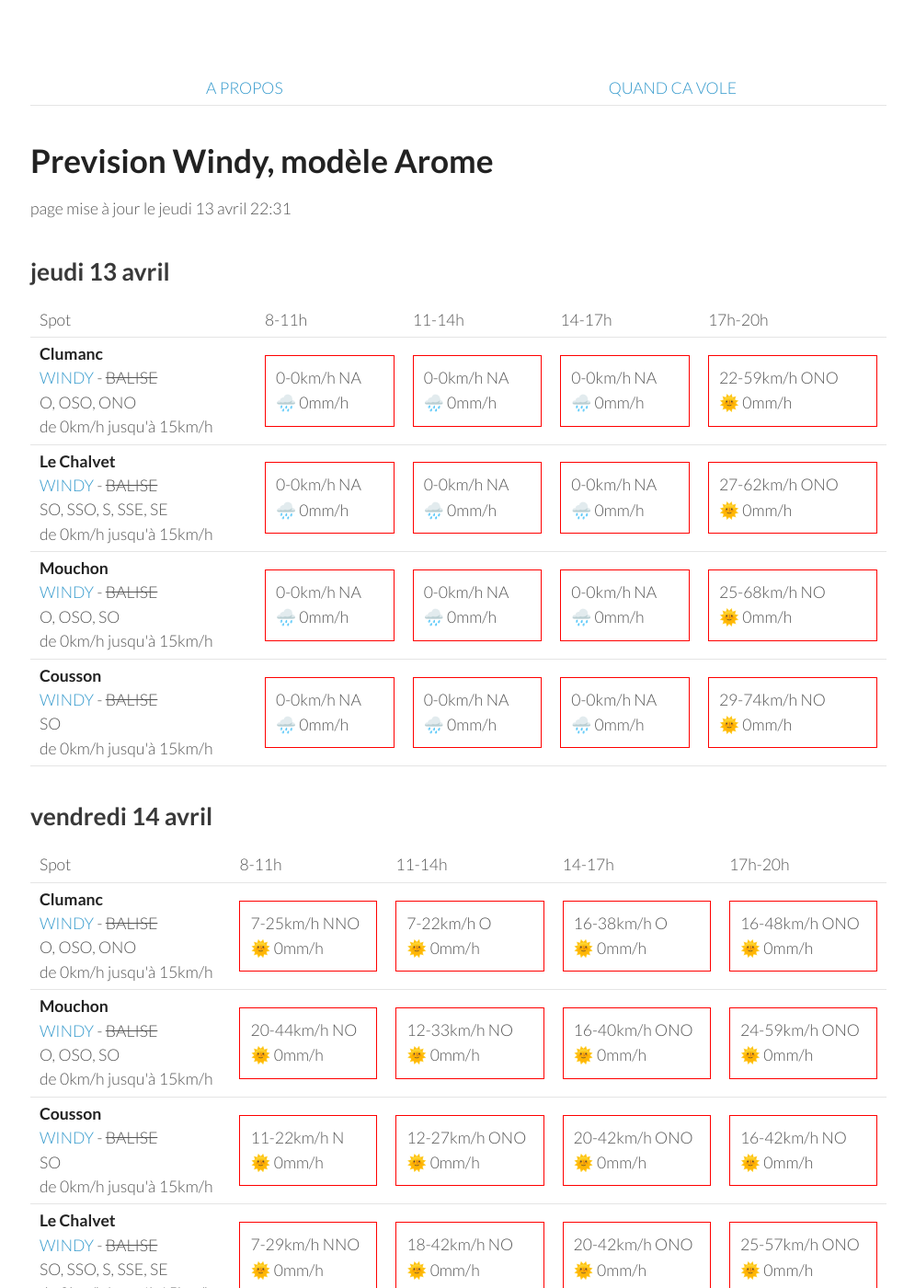
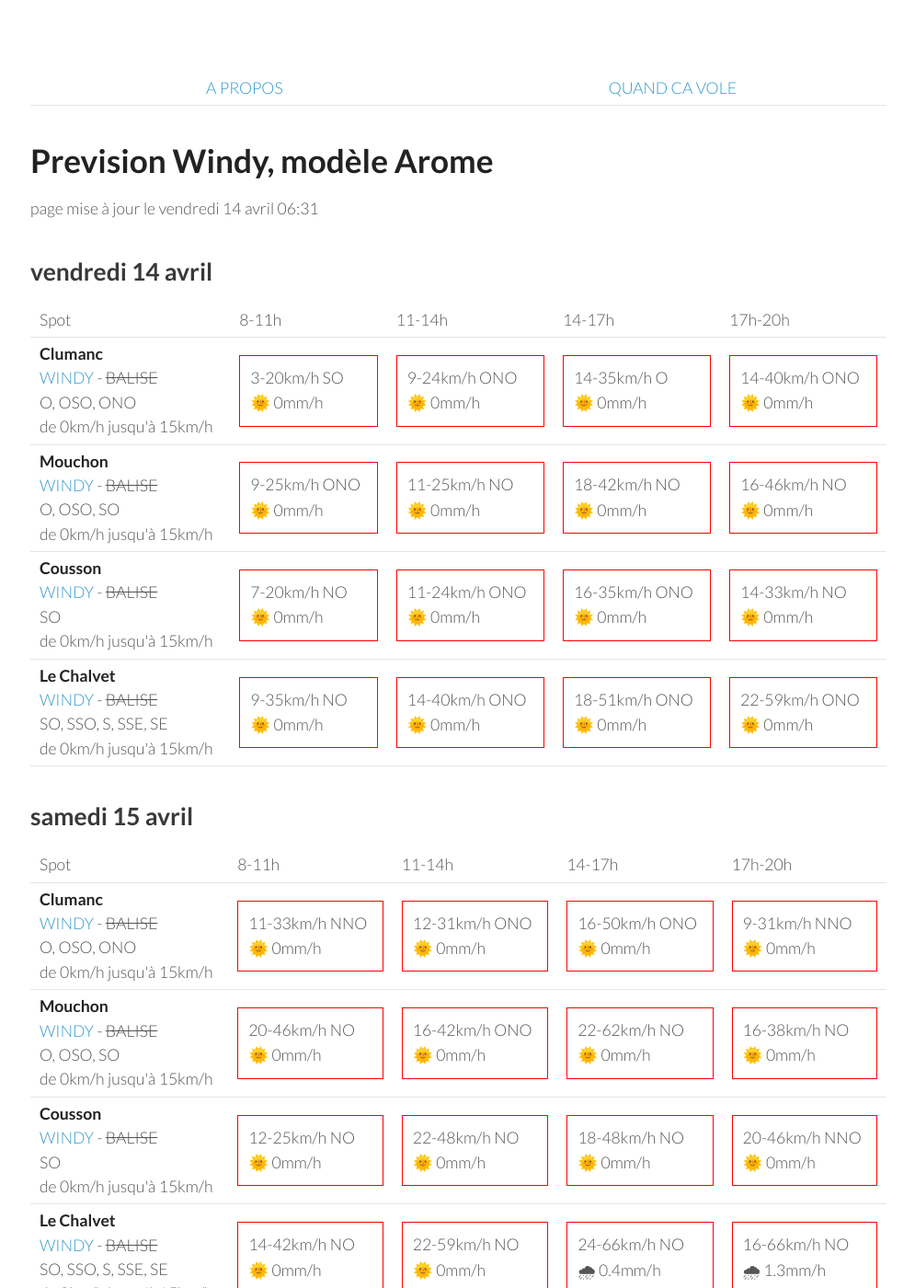
Before and after one commit to parapente-dans-le-nord/parapente-dans-le-nord.github.io, a Jekyll site: the page built from serre_poncon.markdown, in a window 1280 px wide and 1400 px high. Shown: the whole window at 92% size, without its empty margins (25-1020 px from the left). Built offline with Jekyll 4.4.1, drawn with Linux system fonts in a browser that asks for light colours; some of the changed text lies outside the part shown.

Commit message:
update index.markdown

```diff
--- a/serre_poncon.markdown
+++ b/serre_poncon.markdown
@@ -7,60 +7,8 @@ title:  "Tous les spots"
 {: .links}
 
 # Prevision Windy, modèle Arome
-page mise à jour le jeudi 13 avril 22:31
+page mise à jour le vendredi 14 avril 06:31
 
-## jeudi 13 avril
-
-{::nomarkdown}
-<table>
-  <tbody>
-    <tr>
-      <td>Spot</td>
-      <td>8-11h</td>
-      <td>11-14h</td>
-      <td>14-17h</td>
-      <td>17h-20h</td>
-    </tr>
-<tr>
-        <td><strong>Clumanc</strong><br><a href="https://windy.com/44.027/6.402?43.914,6.403,10,m:eSxaglP">WINDY</a> - <span class="no-balise"> BALISE </span><br> <span class="vent-favorable">O, OSO, ONO</span><br><span class="force-vent">de 0km/h jusqu'à 15km/h</span> </td>
-
-            <td><div class="not-flyable"><p>0-0km/h NA</p><p>🌧️ 0mm/h</p></div></td>
-            <td><div class="not-flyable"><p>0-0km/h NA</p><p>🌧️ 0mm/h</p></div></td>
-            <td><div class="not-flyable"><p>0-0km/h NA</p><p>🌧️ 0mm/h</p></div></td>
-            <td><div class="not-flyable"><p>22-59km/h ONO</p><p>🌞 0mm/h</p></div></td>
-
-    </tr>
-<tr>
-        <td><strong>Le Chalvet</strong><br><a href="https://windy.com/43.979/6.480?43.866,6.480,10,m:eSsaglX">WINDY</a> - <span class="no-balise"> BALISE </span><br> <span class="vent-favorable">SO, SSO, S, SSE, SE</span><br><span class="force-vent">de 0km/h jusqu'à 15km/h</span> </td>
-
-            <td><div class="not-flyable"><p>0-0km/h NA</p><p>🌧️ 0mm/h</p></div></td>
-            <td><div class="not-flyable"><p>0-0km/h NA</p><p>🌧️ 0mm/h</p></div></td>
-            <td><div class="not-flyable"><p>0-0km/h NA</p><p>🌧️ 0mm/h</p></div></td>
-            <td><div class="not-flyable"><p>27-62km/h ONO</p><p>🌞 0mm/h</p></div></td>
-
-    </tr>
-<tr>
-        <td><strong>Mouchon</strong><br><a href="https://windy.com/43.992/6.424?43.878,6.425,10,m:eSuaglR">WINDY</a> - <span class="no-balise"> BALISE </span><br> <span class="vent-favorable">O, OSO, SO</span><br><span class="force-vent">de 0km/h jusqu'à 15km/h</span> </td>
-
-            <td><div class="not-flyable"><p>0-0km/h NA</p><p>🌧️ 0mm/h</p></div></td>
-            <td><div class="not-flyable"><p>0-0km/h NA</p><p>🌧️ 0mm/h</p></div></td>
-            <td><div class="not-flyable"><p>0-0km/h NA</p><p>🌧️ 0mm/h</p></div></td>
-            <td><div class="not-flyable"><p>25-68km/h NO</p><p>🌞 0mm/h</p></div></td>
-
-    </tr>
-<tr>
-        <td><strong>Cousson</strong><br><a href="https://windy.com/44.054/6.240?43.940,6.241,10,m:eSAaglz">WINDY</a> - <span class="no-balise"> BALISE </span><br> <span class="vent-favorable">SO</span><br><span class="force-vent">de 0km/h jusqu'à 15km/h</span> </td>
-
-            <td><div class="not-flyable"><p>0-0km/h NA</p><p>🌧️ 0mm/h</p></div></td>
-            <td><div class="not-flyable"><p>0-0km/h NA</p><p>🌧️ 0mm/h</p></div></td>
-            <td><div class="not-flyable"><p>0-0km/h NA</p><p>🌧️ 0mm/h</p></div></td>
-            <td><div class="not-flyable"><p>29-74km/h NO</p><p>🌞 0mm/h</p></div></td>
-
-    </tr>
-
-</tbody>
-</table>
-{:/}
 ## vendredi 14 avril
 
 {::nomarkdown}
@@ -76,40 +24,40 @@ page mise à jour le jeudi 13 avril 22:31
 <tr>
         <td><strong>Clumanc</strong><br><a href="https://windy.com/44.027/6.402?43.914,6.403,10,m:eSxaglP">WINDY</a> - <span class="no-balise"> BALISE </span><br> <span class="vent-favorable">O, OSO, ONO</span><br><span class="force-vent">de 0km/h jusqu'à 15km/h</span> </td>
 
-            <td><div class="not-flyable"><p>7-25km/h NNO</p><p>🌞 0mm/h</p></div></td>
-            <td><div class="not-flyable"><p>7-22km/h O</p><p>🌞 0mm/h</p></div></td>
-            <td><div class="not-flyable"><p>16-38km/h O</p><p>🌞 0mm/h</p></div></td>
-            <td><div class="not-flyable"><p>16-48km/h ONO</p><p>🌞 0mm/h</p></div></td>
+            <td><div class="not-flyable"><p>3-20km/h SO</p><p>🌞 0mm/h</p></div></td>
+            <td><div class="not-flyable"><p>9-24km/h ONO</p><p>🌞 0mm/h</p></div></td>
+            <td><div class="not-flyable"><p>14-35km/h O</p><p>🌞 0mm/h</p></div></td>
+            <td><div class="not-flyable"><p>14-40km/h ONO</p><p>🌞 0mm/h</p></div></td>
 
 
     </tr>
 <tr>
         <td><strong>Mouchon</strong><br><a href="https://windy.com/43.992/6.424?43.878,6.425,10,m:eSuaglR">WINDY</a> - <span class="no-balise"> BALISE </span><br> <span class="vent-favorable">O, OSO, SO</span><br><span class="force-vent">de 0km/h jusqu'à 15km/h</span> </td>
 
-            <td><div class="not-flyable"><p>20-44km/h NO</p><p>🌞 0mm/h</p></div></td>
-            <td><div class="not-flyable"><p>12-33km/h NO</p><p>🌞 0mm/h</p></div></td>
-            <td><div class="not-flyable"><p>16-40km/h ONO</p><p>🌞 0mm/h</p></div></td>
-            <td><div class="not-flyable"><p>24-59km/h ONO</p><p>🌞 0mm/h</p></div></td>
+            <td><div class="not-flyable"><p>9-25km/h ONO</p><p>🌞 0mm/h</p></div></td>
+            <td><div class="not-flyable"><p>11-25km/h NO</p><p>🌞 0mm/h</p></div></td>
+            <td><div class="not-flyable"><p>18-42km/h NO</p><p>🌞 0mm/h</p></div></td>
+            <td><div class="not-flyable"><p>16-46km/h NO</p><p>🌞 0mm/h</p></div></td>
 
 
     </tr>
 <tr>
         <td><strong>Cousson</strong><br><a href="https://windy.com/44.054/6.240?43.940,6.241,10,m:eSAaglz">WINDY</a> - <span class="no-balise"> BALISE </span><br> <span class="vent-favorable">SO</span><br><span class="force-vent">de 0km/h jusqu'à 15km/h</span> </td>
 
-            <td><div class="not-flyable"><p>11-22km/h N</p><p>🌞 0mm/h</p></div></td>
-            <td><div class="not-flyable"><p>12-27km/h ONO</p><p>🌞 0mm/h</p></div></td>
-            <td><div class="not-flyable"><p>20-42km/h ONO</p><p>🌞 0mm/h</p></div></td>
-            <td><div class="not-flyable"><p>16-42km/h NO</p><p>🌞 0mm/h</p></div></td>
+            <td><div class="not-flyable"><p>7-20km/h NO</p><p>🌞 0mm/h</p></div></td>
+            <td><div class="not-flyable"><p>11-24km/h ONO</p><p>🌞 0mm/h</p></div></td>
+            <td><div class="not-flyable"><p>16-35km/h ONO</p><p>🌞 0mm/h</p></div></td>
+            <td><div class="not-flyable"><p>14-33km/h NO</p><p>🌞 0mm/h</p></div></td>
 
 
     </tr>
 <tr>
         <td><strong>Le Chalvet</strong><br><a href="https://windy.com/43.979/6.480?43.866,6.480,10,m:eSsaglX">WINDY</a> - <span class="no-balise"> BALISE </span><br> <span class="vent-favorable">SO, SSO, S, SSE, SE</span><br><span class="force-vent">de 0km/h jusqu'à 15km/h</span> </td>
 
-            <td><div class="not-flyable"><p>7-29km/h NNO</p><p>🌞 0mm/h</p></div></td>
-            <td><div class="not-flyable"><p>18-42km/h NO</p><p>🌞 0mm/h</p></div></td>
-            <td><div class="not-flyable"><p>20-42km/h ONO</p><p>🌞 0mm/h</p></div></td>
-            <td><div class="not-flyable"><p>25-57km/h ONO</p><p>🌞 0mm/h</p></div></td>
+            <td><div class="not-flyable"><p>9-35km/h NO</p><p>🌞 0mm/h</p></div></td>
+            <td><div class="not-flyable"><p>14-40km/h ONO</p><p>🌞 0mm/h</p></div></td>
+            <td><div class="not-flyable"><p>18-51km/h ONO</p><p>🌞 0mm/h</p></div></td>
+            <td><div class="not-flyable"><p>22-59km/h ONO</p><p>🌞 0mm/h</p></div></td>
 
 
     </tr>
@@ -130,42 +78,42 @@ page mise à jour le jeudi 13 avril 22:31
       <td>17h-20h</td>
     </tr>
 <tr>
-        <td><strong>Mouchon</strong><br><a href="https://windy.com/43.992/6.424?43.878,6.425,10,m:eSuaglR">WINDY</a> - <span class="no-balise"> BALISE </span><br> <span class="vent-favorable">O, OSO, SO</span><br><span class="force-vent">de 0km/h jusqu'à 15km/h</span> </td>
+        <td><strong>Clumanc</strong><br><a href="https://windy.com/44.027/6.402?43.914,6.403,10,m:eSxaglP">WINDY</a> - <span class="no-balise"> BALISE </span><br> <span class="vent-favorable">O, OSO, ONO</span><br><span class="force-vent">de 0km/h jusqu'à 15km/h</span> </td>
 
-            <td><div class="not-flyable"><p>16-38km/h ONO</p><p>🌞 0mm/h</p></div></td>
-            <td><div class="not-flyable"><p>22-57km/h NO</p><p>🌞 0mm/h</p></div></td>
-            <td><div class="not-flyable"><p>24-66km/h NO</p><p>🌧 0.5mm/h</p></div></td>
-            <td><div class="not-flyable"><p>16-68km/h NO</p><p>🌧 1mm/h</p></div></td>
+            <td><div class="not-flyable"><p>11-33km/h NNO</p><p>🌞 0mm/h</p></div></td>
+            <td><div class="not-flyable"><p>12-31km/h ONO</p><p>🌞 0mm/h</p></div></td>
+            <td><div class="not-flyable"><p>16-50km/h ONO</p><p>🌞 0mm/h</p></div></td>
+            <td><div class="not-flyable"><p>9-31km/h NNO</p><p>🌞 0mm/h</p></div></td>
 
 
     </tr>
 <tr>
-        <td><strong>Clumanc</strong><br><a href="https://windy.com/44.027/6.402?43.914,6.403,10,m:eSxaglP">WINDY</a> - <span class="no-balise"> BALISE </span><br> <span class="vent-favorable">O, OSO, ONO</span><br><span class="force-vent">de 0km/h jusqu'à 15km/h</span> </td>
+        <td><strong>Mouchon</strong><br><a href="https://windy.com/43.992/6.424?43.878,6.425,10,m:eSuaglR">WINDY</a> - <span class="no-balise"> BALISE </span><br> <span class="vent-favorable">O, OSO, SO</span><br><span class="force-vent">de 0km/h jusqu'à 15km/h</span> </td>
 
-            <td><div class="not-flyable"><p>7-18km/h NNO</p><p>🌞 0mm/h</p></div></td>
-            <td><div class="not-flyable"><p>20-55km/h NO</p><p>🌞 0mm/h</p></div></td>
-            <td><div class="not-flyable"><p>24-66km/h NO</p><p>🌧 0.5mm/h</p></div></td>
-            <td><div class="not-flyable"><p>16-68km/h NO</p><p>🌧 0.8mm/h</p></div></td>
+            <td><div class="not-flyable"><p>20-46km/h NO</p><p>🌞 0mm/h</p></div></td>
+            <td><div class="not-flyable"><p>16-42km/h ONO</p><p>🌞 0mm/h</p></div></td>
+            <td><div class="not-flyable"><p>22-62km/h NO</p><p>🌞 0mm/h</p></div></td>
+            <td><div class="not-flyable"><p>16-38km/h NO</p><p>🌞 0mm/h</p></div></td>
+
+
+    </tr>
+<tr>
+        <td><strong>Cousson</strong><br><a href="https://windy.com/44.054/6.240?43.940,6.241,10,m:eSAaglz">WINDY</a> - <span class="no-balise"> BALISE </span><br> <span class="vent-favorable">SO</span><br><span class="force-vent">de 0km/h jusqu'à 15km/h</span> </td>
+
+            <td><div class="not-flyable"><p>12-25km/h NO</p><p>🌞 0mm/h</p></div></td>
+            <td><div class="not-flyable"><p>22-48km/h NO</p><p>🌞 0mm/h</p></div></td>
+            <td><div class="not-flyable"><p>18-48km/h NO</p><p>🌞 0mm/h</p></div></td>
+            <td><div class="not-flyable"><p>20-46km/h NNO</p><p>🌞 0mm/h</p></div></td>
 
 
     </tr>
 <tr>
         <td><strong>Le Chalvet</strong><br><a href="https://windy.com/43.979/6.480?43.866,6.480,10,m:eSsaglX">WINDY</a> - <span class="no-balise"> BALISE </span><br> <span class="vent-favorable">SO, SSO, S, SSE, SE</span><br><span class="force-vent">de 0km/h jusqu'à 15km/h</span> </td>
 
-            <td><div class="not-flyable"><p>9-22km/h O</p><p>🌞 0mm/h</p></div></td>
+            <td><div class="not-flyable"><p>14-42km/h NO</p><p>🌞 0mm/h</p></div></td>
             <td><div class="not-flyable"><p>22-59km/h NO</p><p>🌞 0mm/h</p></div></td>
             <td><div class="not-flyable"><p>24-66km/h NO</p><p>🌧 0.4mm/h</p></div></td>
             <td><div class="not-flyable"><p>16-66km/h NO</p><p>🌧 1.3mm/h</p></div></td>
-
-
-    </tr>
-<tr>
-        <td><strong>Cousson</strong><br><a href="https://windy.com/44.054/6.240?43.940,6.241,10,m:eSAaglz">WINDY</a> - <span class="no-balise"> BALISE </span><br> <span class="vent-favorable">SO</span><br><span class="force-vent">de 0km/h jusqu'à 15km/h</span> </td>
-
-            <td><div class="not-flyable"><p>16-33km/h NO</p><p>🌞 0mm/h</p></div></td>
-            <td><div class="not-flyable"><p>18-46km/h NO</p><p>🌧 0.2mm/h</p></div></td>
-            <td><div class="not-flyable"><p>24-66km/h NO</p><p>🌧 0.3mm/h</p></div></td>
-            <td><div class="not-flyable"><p>20-68km/h NNO</p><p>🌧 0.2mm/h</p></div></td>
 
 
     </tr>
@@ -188,20 +136,20 @@ page mise à jour le jeudi 13 avril 22:31
 <tr>
         <td><strong>Clumanc</strong><br><a href="https://windy.com/44.027/6.402?43.914,6.403,10,m:eSxaglP">WINDY</a> - <span class="no-balise"> BALISE </span><br> <span class="vent-favorable">O, OSO, ONO</span><br><span class="force-vent">de 0km/h jusqu'à 15km/h</span> </td>
 
-            <td><div class="not-flyable"><p>1-9km/h ENE</p><p>🌞 0mm/h</p></div></td>
-            <td><div class="not-flyable"><p>5-20km/h O</p><p>🌞 0mm/h</p></div></td>
-            <td><div class="not-flyable"><p>9-29km/h O</p><p>🌞 0mm/h</p></div></td>
-            <td><div class="not-flyable"><p>5-31km/h O</p><p>🌧 0.2mm/h</p></div></td>
+            <td><div class="not-flyable"><p>3-11km/h ENE</p><p>🌞 0mm/h</p></div></td>
+            <td><div class="not-flyable"><p>5-18km/h SO</p><p>🌞 0mm/h</p></div></td>
+            <td><div class="not-flyable"><p>7-25km/h OSO</p><p>🌧 0.2mm/h</p></div></td>
+            <td><div class="not-flyable"><p>7-25km/h O</p><p>🌞 0mm/h</p></div></td>
 
 
     </tr>
 <tr>
         <td><strong>Mouchon</strong><br><a href="https://windy.com/43.992/6.424?43.878,6.425,10,m:eSuaglR">WINDY</a> - <span class="no-balise"> BALISE </span><br> <span class="vent-favorable">O, OSO, SO</span><br><span class="force-vent">de 0km/h jusqu'à 15km/h</span> </td>
 
-            <td><div class="not-flyable"><p>1-7km/h ENE</p><p>🌞 0mm/h</p></div></td>
-            <td><div class="not-flyable"><p>5-20km/h OSO</p><p>🌞 0mm/h</p></div></td>
-            <td><div class="not-flyable"><p>9-27km/h O</p><p>🌞 0mm/h</p></div></td>
-            <td><div class="not-flyable"><p>5-29km/h ONO</p><p>🌞 0mm/h</p></div></td>
+            <td><div class="not-flyable"><p>1-9km/h ENE</p><p>🌞 0mm/h</p></div></td>
+            <td><div class="not-flyable"><p>3-18km/h SO</p><p>🌞 0mm/h</p></div></td>
+            <td><div class="not-flyable"><p>5-24km/h OSO</p><p>🌧 0.2mm/h</p></div></td>
+            <td><div class="not-flyable"><p>7-24km/h OSO</p><p>🌞 0mm/h</p></div></td>
 
 
     </tr>
@@ -218,10 +166,10 @@ page mise à jour le jeudi 13 avril 22:31
 <tr>
         <td><strong>Cousson</strong><br><a href="https://windy.com/44.054/6.240?43.940,6.241,10,m:eSAaglz">WINDY</a> - <span class="no-balise"> BALISE </span><br> <span class="vent-favorable">SO</span><br><span class="force-vent">de 0km/h jusqu'à 15km/h</span> </td>
 
-            <td><div class="not-flyable"><p>3-16km/h NNE</p><p>🌞 0mm/h</p></div></td>
-            <td><div class="not-flyable"><p>5-20km/h NO</p><p>🌞 0mm/h</p></div></td>
-            <td><div class="not-flyable"><p>9-29km/h ONO</p><p>🌞 0mm/h</p></div></td>
-            <td><div class="not-flyable"><p>7-31km/h ONO</p><p>🌞 0mm/h</p></div></td>
+            <td><div class="not-flyable"><p>3-16km/h NE</p><p>🌞 0mm/h</p></div></td>
+            <td><div class="not-flyable"><p>5-22km/h NO</p><p>🌞 0mm/h</p></div></td>
+            <td><div class="not-flyable"><p>9-27km/h ONO</p><p>🌞 0mm/h</p></div></td>
+            <td><div class="not-flyable"><p>9-27km/h ONO</p><p>🌞 0mm/h</p></div></td>
 
 
     </tr>
@@ -252,10 +200,20 @@ page mise à jour le jeudi 13 avril 22:31
 
     </tr>
 <tr>
+        <td><strong>Cousson</strong><br><a href="https://windy.com/44.054/6.240?43.940,6.241,10,m:eSAaglz">WINDY</a> - <span class="no-balise"> BALISE </span><br> <span class="vent-favorable">SO</span><br><span class="force-vent">de 0km/h jusqu'à 15km/h</span> </td>
+
+            <td><div class="not-flyable"><p>5-16km/h ENE</p><p>🌞 0mm/h</p></div></td>
+            <td><div class="not-flyable"><p>1-16km/h NO</p><p>🌞 0mm/h</p></div></td>
+            <td><div class="not-flyable"><p>12-33km/h O</p><p>🌞 0mm/h</p></div></td>
+            <td><div class="not-flyable"><p>1-35km/h SO</p><p>🌞 0mm/h</p></div></td>
+
+
+    </tr>
+<tr>
         <td><strong>Mouchon</strong><br><a href="https://windy.com/43.992/6.424?43.878,6.425,10,m:eSuaglR">WINDY</a> - <span class="no-balise"> BALISE </span><br> <span class="vent-favorable">O, OSO, SO</span><br><span class="force-vent">de 0km/h jusqu'à 15km/h</span> </td>
 
-            <td><div class="not-flyable"><p>5-16km/h NE</p><p>🌞 0mm/h</p></div></td>
-            <td><div class="not-flyable"><p>5-20km/h ONO</p><p>🌞 0mm/h</p></div></td>
+            <td><div class="not-flyable"><p>7-18km/h NE</p><p>🌞 0mm/h</p></div></td>
+            <td><div class="not-flyable"><p>1-18km/h NE</p><p>🌞 0mm/h</p></div></td>
             <td><div class="not-flyable"><p>9-27km/h OSO</p><p>🌞 0mm/h</p></div></td>
             <td><div class="not-flyable"><p>7-31km/h SO</p><p>🌞 0mm/h</p></div></td>
 
@@ -264,20 +222,10 @@ page mise à jour le jeudi 13 avril 22:31
 <tr>
         <td><strong>Clumanc</strong><br><a href="https://windy.com/44.027/6.402?43.914,6.403,10,m:eSxaglP">WINDY</a> - <span class="no-balise"> BALISE </span><br> <span class="vent-favorable">O, OSO, ONO</span><br><span class="force-vent">de 0km/h jusqu'à 15km/h</span> </td>
 
-            <td><div class="not-flyable"><p>5-18km/h NE</p><p>🌞 0mm/h</p></div></td>
-            <td><div class="not-flyable"><p>5-22km/h ONO</p><p>🌞 0mm/h</p></div></td>
+            <td><div class="not-flyable"><p>7-20km/h ENE</p><p>🌞 0mm/h</p></div></td>
+            <td><div class="not-flyable"><p>1-18km/h NNE</p><p>🌞 0mm/h</p></div></td>
             <td><div class="not-flyable"><p>9-27km/h OSO</p><p>🌞 0mm/h</p></div></td>
             <td><div class="not-flyable"><p>7-31km/h SO</p><p>🌞 0mm/h</p></div></td>
-
-
-    </tr>
-<tr>
-        <td><strong>Cousson</strong><br><a href="https://windy.com/44.054/6.240?43.940,6.241,10,m:eSAaglz">WINDY</a> - <span class="no-balise"> BALISE </span><br> <span class="vent-favorable">SO</span><br><span class="force-vent">de 0km/h jusqu'à 15km/h</span> </td>
-
-            <td><div class="not-flyable"><p>5-16km/h ENE</p><p>🌞 0mm/h</p></div></td>
-            <td><div class="not-flyable"><p>7-22km/h ONO</p><p>🌞 0mm/h</p></div></td>
-            <td><div class="not-flyable"><p>12-33km/h O</p><p>🌞 0mm/h</p></div></td>
-            <td><div class="not-flyable"><p>1-35km/h SO</p><p>🌞 0mm/h</p></div></td>
 
 
     </tr>
```
